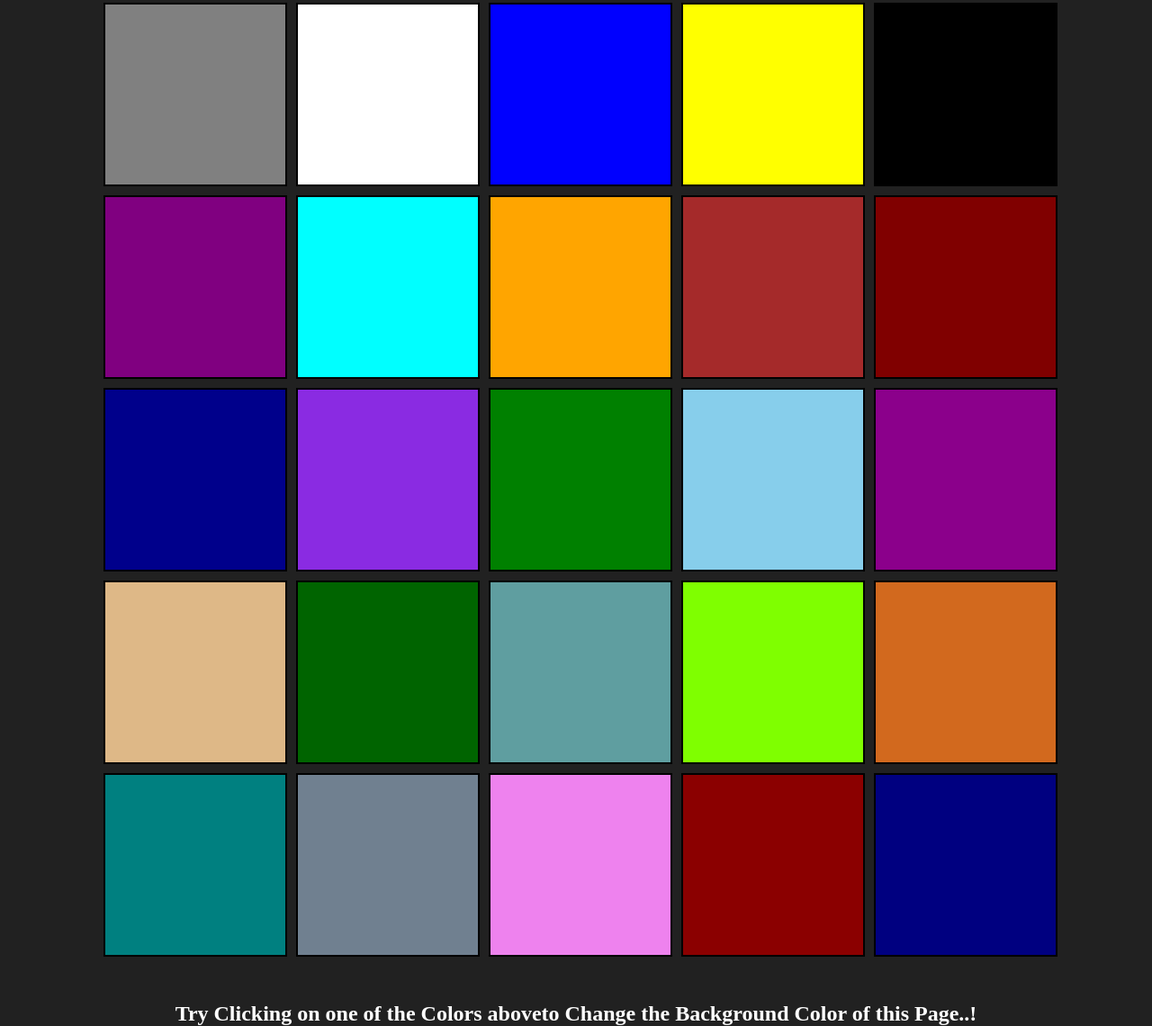
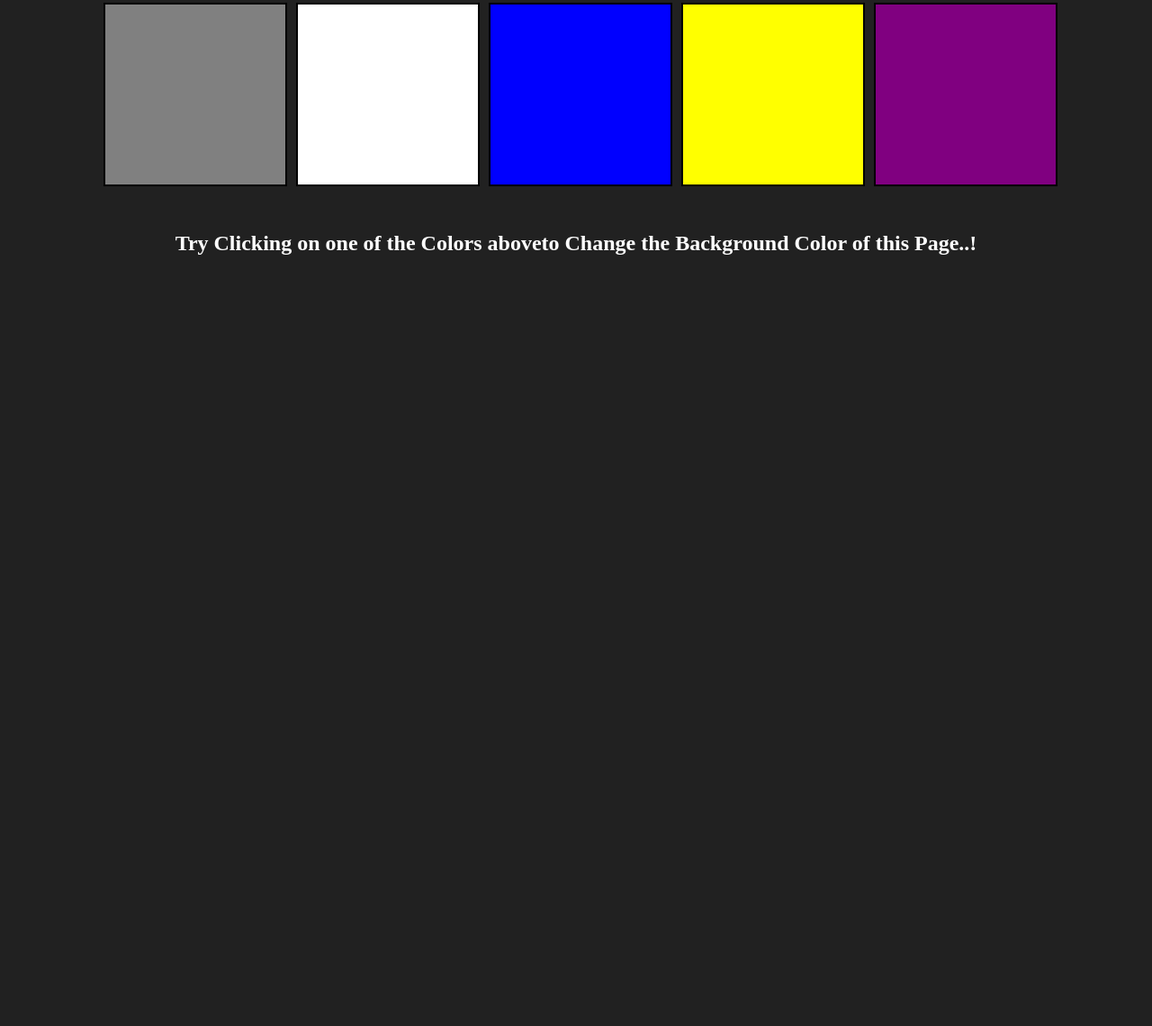
Before and after one commit to abhayrathor280/Basic-Old-Projects-JS, a plain HTML site: page Project 1/index.html in a window 1280 px wide. Shown: the part 151-1291 px from the top of the page at 90% size. After the commit the page ends 800 px from the top, so only its background shows below. Drawn offline with Linux system fonts and the light colour scheme.

Commit message:
Update index.html

```diff
--- a/Project 1/index.html
+++ b/Project 1/index.html
@@ -1,55 +1,40 @@
+
 <!DOCTYPE html>
 <html lang="en">
 
 <head>
     <meta charset="UTF-8">
     <meta name="viewport" content="width=device-width, initial-scale=1.0">
-    <title>Document</title>
+    <title>Color Scheme Switcher</title>
     <link rel="stylesheet" href="style.css">
 </head>
 
 <body>
+
     <nav>
-        <a href="/07_projects" class="nav-btn">Home</a>
+        <a href="#" class="nav-btn">Home</a>
 
-        <a href="#"
-           target="_blank"
-           class="nav-btn">
+        <a href="#" target="_blank" class="nav-btn">
             New Tab
         </a>
     </nav>
+
     <h1 id="heading">Color Scheme Switcher</h1>
+
     <div class="canvas">
         <div class="button" id="gray"></div>
         <div class="button" id="white"></div>
         <div class="button" id="blue"></div>
         <div class="button" id="yellow"></div>
-        <div class="button" id="black"></div>
         <div class="button" id="purple"></div>
-        <div class="button" id="aqua"></div>
-        <div class="button" id="orange"></div>
-        <div class="button" id="brown"></div>
-        <div class="button" id="maroon"></div>
-        <div class="button" id="darkblue"></div>
-        <div class="button" id="blueviolet"></div>
-        <div class="button" id="green"></div>
-        <div class="button" id="skyblue"></div>
-        <div class="button" id="darkmagenta"></div>
-        <div class="button" id="burlywood"></div>
-        <div class="button" id="darkgreen"></div>
-        <div class="button" id="cadetblue"></div>
-        <div class="button" id="chartreuse"></div>
-        <div class="button" id="chocolate"></div>
-        <div class="button" id="teal"></div>
-        <div class="button" id="slategray"></div>
-        <div class="button" id="violet"></div>
-        <div class="button" id="darkred"></div>
-        <div class="button" id="navy"></div>
     </div>
-    <h2>Try Clicking on one of the Colors above
+
+    <h2>
+        Try Clicking on one of the Colors above
         <span>to Change the Background Color of this Page..!</span>
     </h2>
+
     <script src="script.js"></script>
+
 </body>
-
 </html>
```
